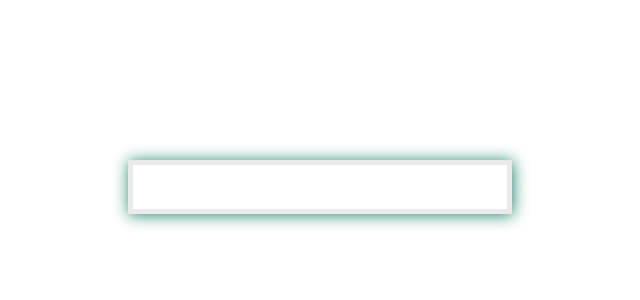
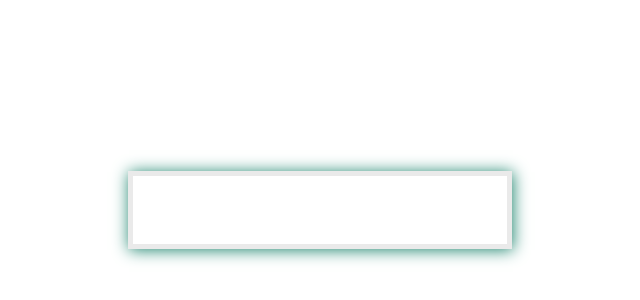
Before and after one commit to saadusufzai/NK-Photoraphy-FulStack, a Next.js app: page / in a window 1280 px wide. Shown: the part 200-500 px from the top of the page, without its empty margins (320-960 px from the left). Built offline with nearby package versions, Linux system fonts and the light colour scheme.

Commit message:
Revert "updated"
This reverts commit d1a146ea1aad157e30b6005ae2d898180a1188dd.

```diff
--- a/components/slider/Slider.jsx
+++ b/components/slider/Slider.jsx
@@ -1,8 +1,8 @@
 import React from 'react'
-import styles from './Slider.module.css'
+
 const Slider = () => {
     return (
-        <div className={styles.slider}>
+        <div>
 
         </div>
     )
--- a/package.json
+++ b/package.json
@@ -11,10 +11,5 @@
     "next": "10.2.0",
     "react": "17.0.2",
     "react-dom": "17.0.2"
-  },
-  "devDependencies": {
-    "autoprefixer": "^10.2.5",
-    "postcss": "^8.2.13",
-    "tailwindcss": "^2.1.2"
   }
 }
--- a/pages/index.js
+++ b/pages/index.js
@@ -1,7 +1,6 @@
 import Head from 'next/head'
 import Image from 'next/image'
 import Hero from '../components/hero/Hero'
-import Slider from '../components/slider/Slider'
 import styles from '../styles/Home.module.css'
 
 export default function Home() {
@@ -13,7 +12,6 @@ export default function Home() {
         <link rel="icon" href="/favicon.ico" />
       </Head>
       <Hero/>
-      <Slider/>
     </div>
   )
 }
--- a/postcss.config.js
+++ /dev/null
@@ -1,6 +0,0 @@
-module.exports = {
-  plugins: {
-    tailwindcss: {},
-    autoprefixer: {},
-  },
-}
--- a/styles/globals.css
+++ b/styles/globals.css
@@ -1,10 +1,6 @@
 @import url('https://fonts.googleapis.com/css2?family=Poppins:ital,wght@1,200&display=swap');
 @import url('https://fonts.googleapis.com/css2?family=Poppins:ital,wght@0,400;1,200&display=swap');
 
-/* ./styles/globals.css */
-@tailwind base;
-@tailwind components;
-@tailwind utilities;
 
 html,
 body {
--- a/tailwind.config.js
+++ /dev/null
@@ -1,11 +0,0 @@
-module.exports = {
-  purge: ['./pages/**/*.{js,ts,jsx,tsx}', './components/**/*.{js,ts,jsx,tsx}'],
-  darkMode: false, // or 'media' or 'class'
-  theme: {
-    extend: {},
-  },
-  variants: {
-    extend: {},
-  },
-  plugins: [],
-}
```
Also changed, not shown: components/slider/Slider.module.css (deleted), 1 other file (tests, documents, lock files or other folders).
